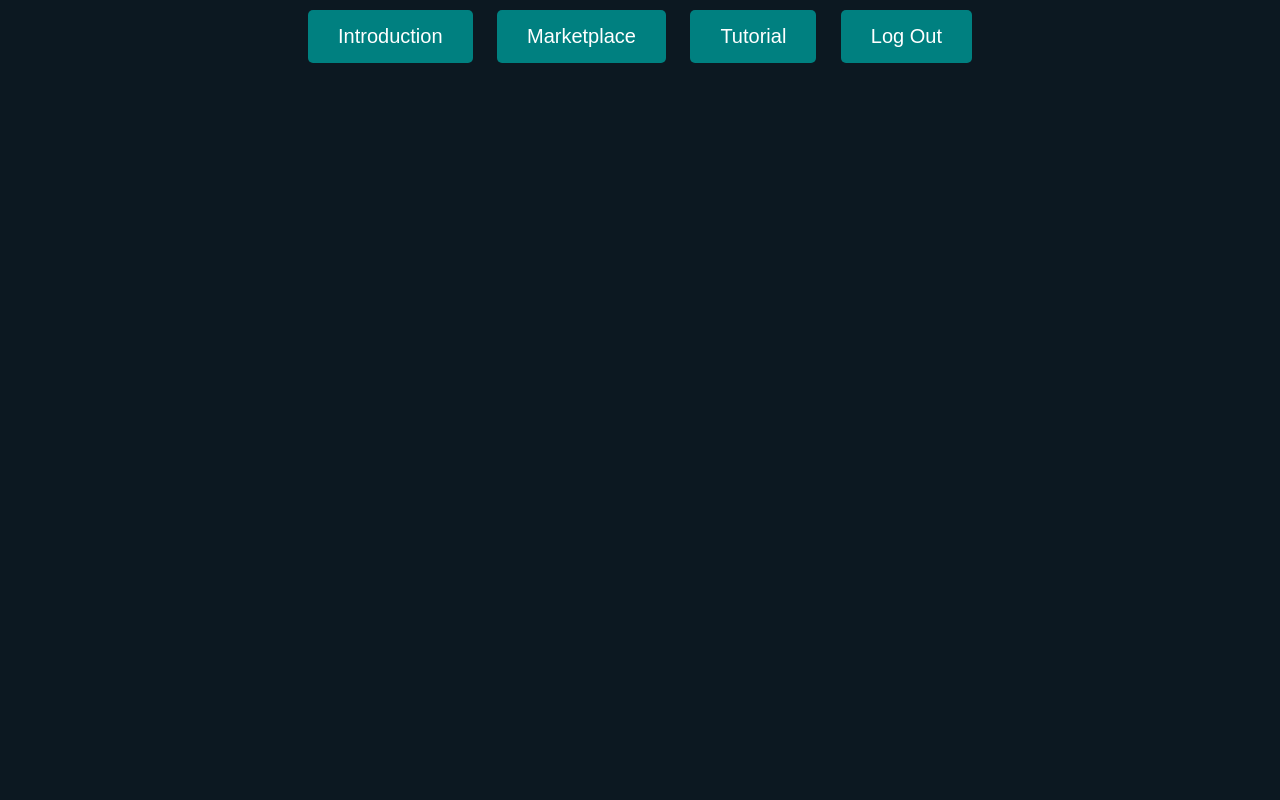
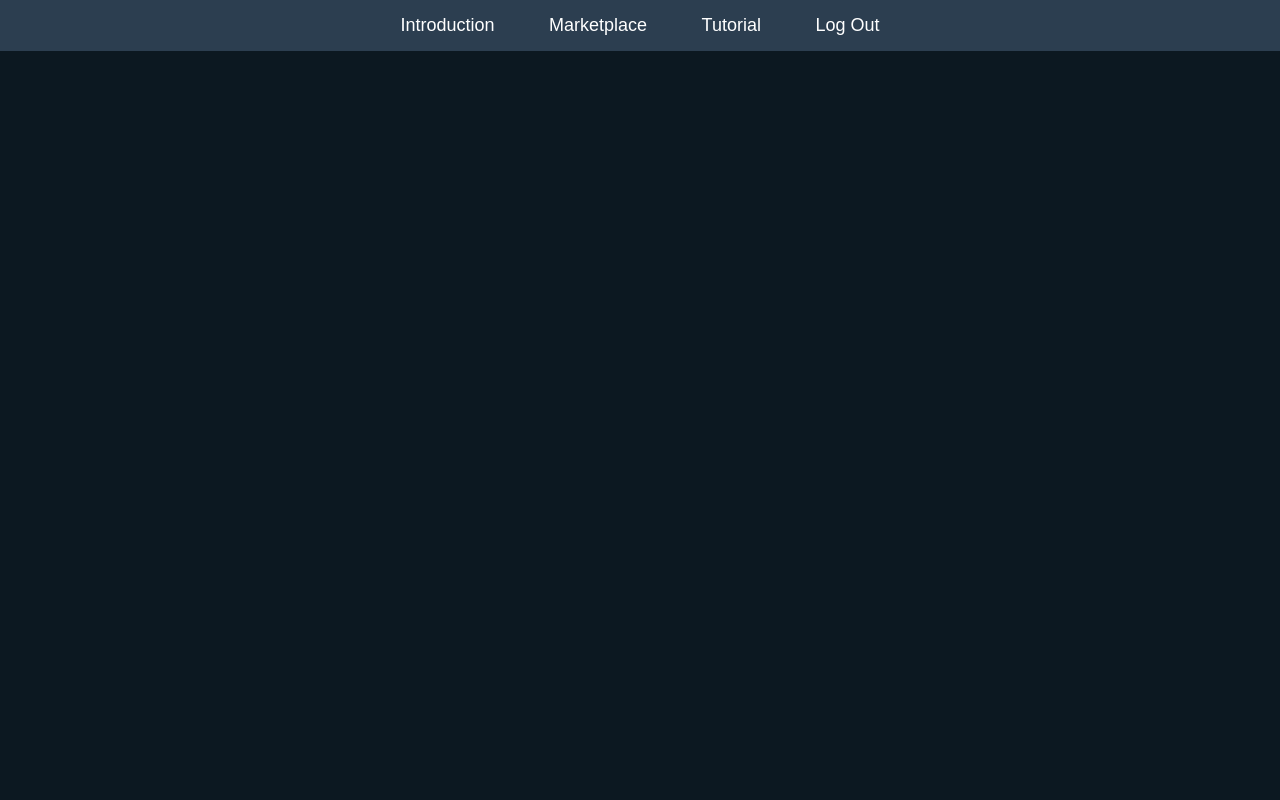
Before and after one commit to CelynChew/CITS3403, a Flask app: page /game in a window 1280 px wide. Run offline with Flask 3, Linux system fonts and the light colour scheme.

Commit message:
create a simple navigation bar on game page

```diff
--- a/static/css/game.css
+++ b/static/css/game.css
@@ -4,35 +4,31 @@ body {
     padding: 0;
     background-color: rgb(12, 24, 33);
     color: white;
-    display: flex;
-    align-items: center;
-    height: 100vh;
 }
 
 .container {
     text-align: center;
-    position: fixed;
-    top: 0;
-    width: 100%;
 }
 
-h1 {
-    font-size: 36px;
-    margin-bottom: 20px;
+.menu {
+    list-style-type: none;
+    margin: 0;
+    padding: 15px;
+    background-color: rgb(44, 62, 80); /* Background colour of the nav bar */
 }
 
-.btn {
-    padding: 15px 30px;
-    font-size: 20px;
-    margin: 10px;
-    background-color: teal;
-    color: white;
-    border: none;
-    border-radius: 5px;
-    cursor: pointer;
+li {
+    display: inline;
+}
+
+a {
+    padding: 25px;
+    font-size: 18px;
+    color: white; /* Text colour */
+    text-decoration: none;
     transition: background-color 0.3s;
 }
 
-.btn:hover {
-    background-color: rgb(1, 91, 91);
+a:hover {
+    background-color: rgb(52, 73, 94); /* Background colour of nvav bar on hover */
 }
--- a/templates/game.html
+++ b/templates/game.html
@@ -5,33 +5,13 @@
 </head>
 <body>
     <div class="container">
-        <!--Buttons that direct the users to different pages-->
-        <button class="btn" onclick="goToIntroduction()">Introduction</button>
-        <button class="btn" onclick="goToMarketplace()">Marketplace</button>
-        <button class="btn" onclick="showTutorial()">Tutorial</button>
-        <button class="btn" onclick="LoggingOut()">Log Out</button>
+        <!-- Creating a nav bar -->
+        <ul class="menu">
+            <li><a href = "/intro">Introduction</a></li>
+            <li><a href = "/marketplace">Marketplace</a></li>
+            <li><a href = "/tutorial">Tutorial</a></li>
+            <li><a href = "/">Log Out</a></li>
+        </ul>
     </div>
-
-    <script>
-        function goToMarketplace() {
-            // Redirect to the marketplace page
-            window.location.href = "marketplace";
-        }
-
-        function goToIntroduction() {
-                // Redirect to the game's page
-                window.location.href = "/intro";
-        }
-
-        function showTutorial() {
-            // Show the tutorial page
-            window.location.href = "tutorial";
-        }
-
-        function LoggingOut() {
-            // Show the tutorial page
-            window.location.href = "/";
-        }
-    </script>
 </body>
 </html>
```
